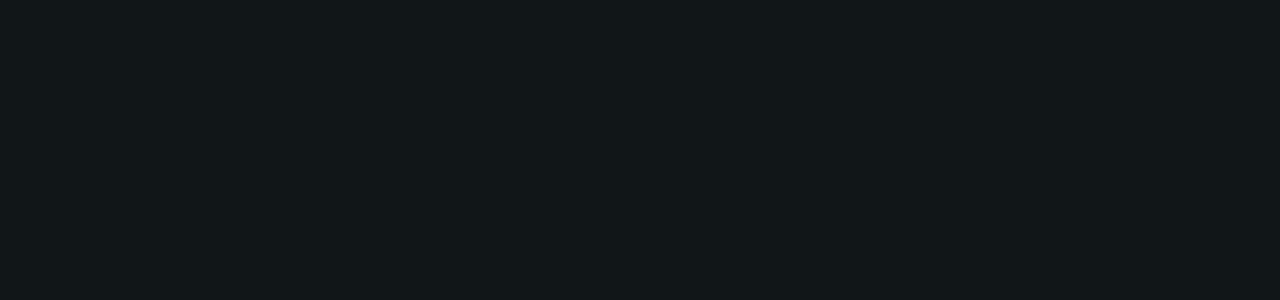
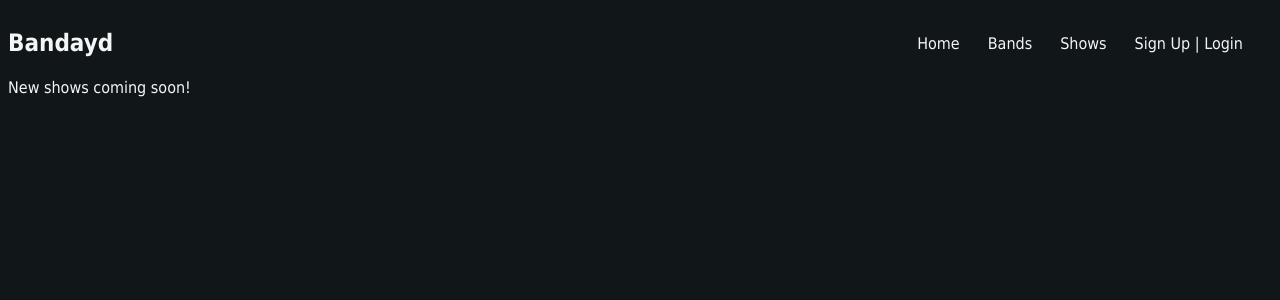
Before and after one commit to Blue-Ocean-Galley/Bandayd, a React app: page /shows in a window 1280 px wide. Shown: the top 300 px of the page. Built offline with nearby package versions, Linux system fonts and the light colour scheme; the HTML template or start-up script is replaced by a standard one.

Commit message:
moved navigation elements to main element

```diff
--- a/client/src/App.jsx
+++ b/client/src/App.jsx
@@ -3,11 +3,11 @@
   BrowserRouter as Router,
   Switch,
   Route,
+  NavLink,
 } from 'react-router-dom';
-import { ThemeProvider } from 'styled-components';
+import styled, { ThemeProvider } from 'styled-components';
 import GlobalStyles from './styles/globalStyles';
 import darkTheme from './styles/theme';
-import Navigation from './navigation/NavBar';
 import SplashPageContainer from './splashPage/splashPageContainer';
 
 export default function App() {
@@ -15,15 +15,83 @@
     <Router>
       <ThemeProvider theme={darkTheme}>
         <GlobalStyles />
+        <NavBar>
+          <LeftColumn>
+            <h1>Bandayd</h1>
+          </LeftColumn>
+          <RightColumn>
+            <NavList>
+              <NavItem><StyledNavLink to="/">Home</StyledNavLink></NavItem>
+              <NavItem><StyledNavLink to="/bands">Bands</StyledNavLink></NavItem>
+              <NavItem><StyledNavLink to="/shows">Shows</StyledNavLink></NavItem>
+              <NavItem><StyledNavLink to="/login">Sign Up | Login</StyledNavLink></NavItem>
+            </NavList>
+          </RightColumn>
+        </NavBar>
         <Switch>
           <Route exact path="/">
             <main>
-              <Navigation />
               <SplashPageContainer />
             </main>
+          </Route>
+          <Route path="/bands">
+            <div>Bands coming soon!</div>
+          </Route>
+          <Route path="/shows">
+            <div>New shows coming soon!</div>
+          </Route>
+          <Route path="/login">
+            <div>Signup coming soon!</div>
           </Route>
         </Switch>
       </ThemeProvider>
     </Router>
   );
-}
+};
+
+// style list with styled components
+export const NavBar = styled.nav`
+  height: 7rem;
+  display: flex;
+  align-items: center;
+  `;
+
+export const LeftColumn = styled.div`
+  display: flex;
+  margin: 0;
+  padding: 0;
+  justify-content: flex-start;
+  width: 30%;
+`;
+
+export const RightColumn = styled.div`
+  margin: 0;
+  padding: 0;
+  display: flex;
+  justify-content: flex-end;
+  width: 70%;
+`;
+
+export const NavList = styled.ul`
+  margin: 0 15px;
+  padding: 0;
+  list-style-type: none;
+  overflow: hidden;
+`;
+
+export const NavItem = styled.li`
+  display: inline-flex;
+`;
+
+export const StyledNavLink = styled(NavLink)`
+  display: block;
+  text-decoration: none;
+  padding: 14px 14px;
+  color: ${({ theme }) => theme.primary_text};
+  background-color: ${({ theme }) => theme.background};
+
+  &:hover {
+    color: ${({ theme }) => theme.background};
+    background-color: ${({ theme }) => theme.primary_text};
+  }
+`;
```
